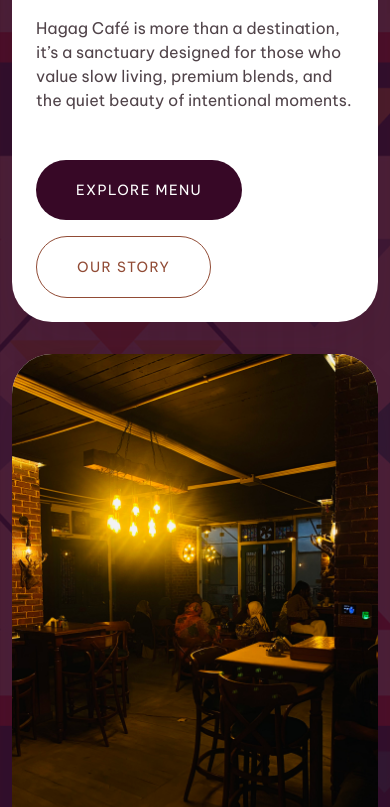
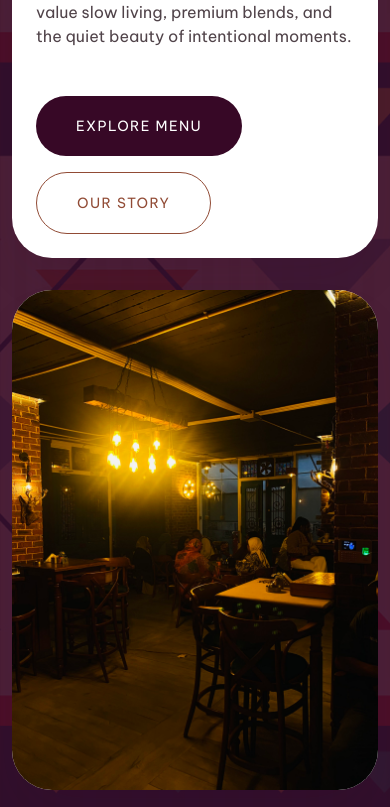
Before and after one commit to Gamar43/hagag, a plain HTML site: page index.html in a window 390 px wide. Shown: the part 347-1154 px from the top of the page. Drawn offline with nearby package versions, Linux system fonts and the light colour scheme.

Commit message:
Update index.html

```diff
--- a/index.html
+++ b/index.html
@@ -74,7 +74,7 @@
 
 
 
-<main class="max-w-[1440px] mx-auto px-3 md:px-6 pt-32 md:pt-[120px] space-y-8">
+<main class="max-w-[1440px] mx-auto px-3 md:px-6 pt-16 md:pt-[120px] space-y-8">
 
 
 
```
